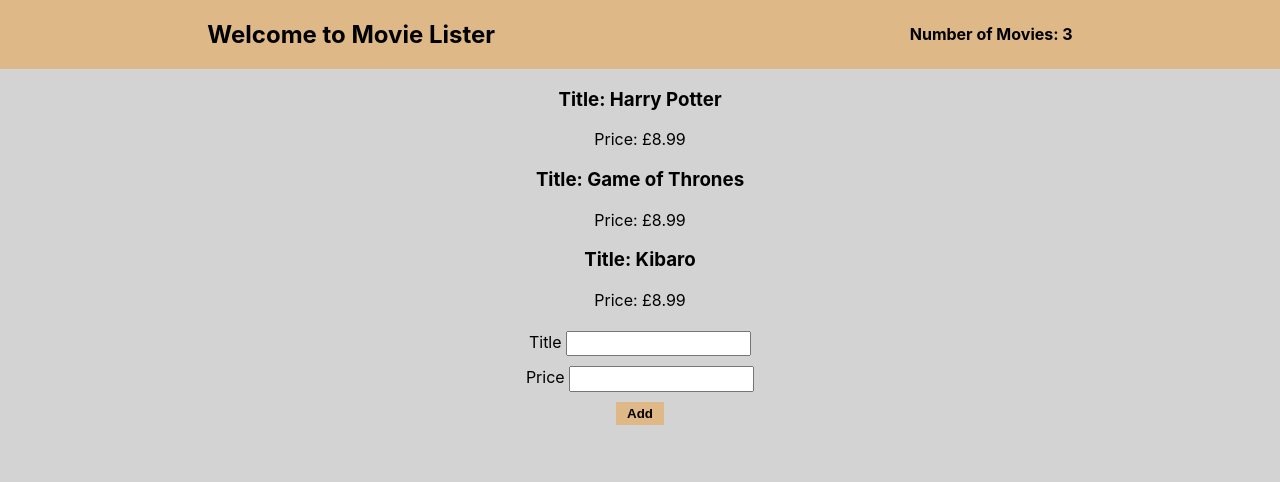
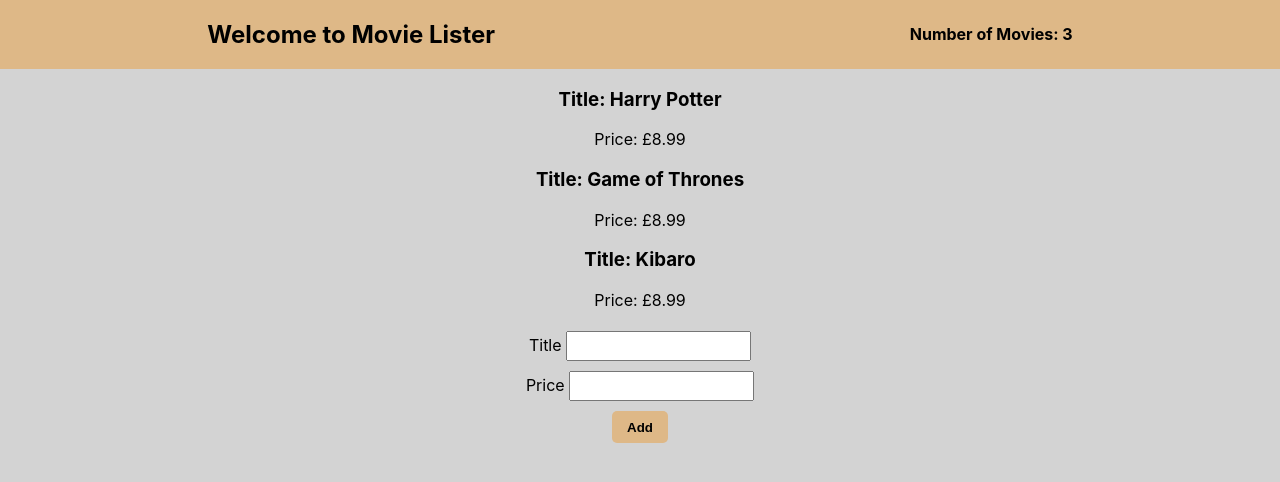
Before and after one commit to halitos/react-states-context, a React (Create React App) app: page / in a window 1280 px wide. Shown: the top 482 px of the page. Built offline with nearby package versions, Linux system fonts and the light colour scheme.

Commit message:
form elements adjusted

```diff
--- a/src/App.css
+++ b/src/App.css
@@ -31,14 +31,16 @@
 .add-btn {
   margin-top: 5px;
   padding: 0.3em;
-  width: 3rem;
+  width: 3.5rem;
+  height: 2rem;
   background-color: burlywood;
   border: none;
+  border-radius: 5px;
   cursor: pointer;
   font-weight: bold;
 }
 
 input {
-  height: 1.2rem;
+  height: 1.5rem;
   margin-bottom: 5px;
 }
```
